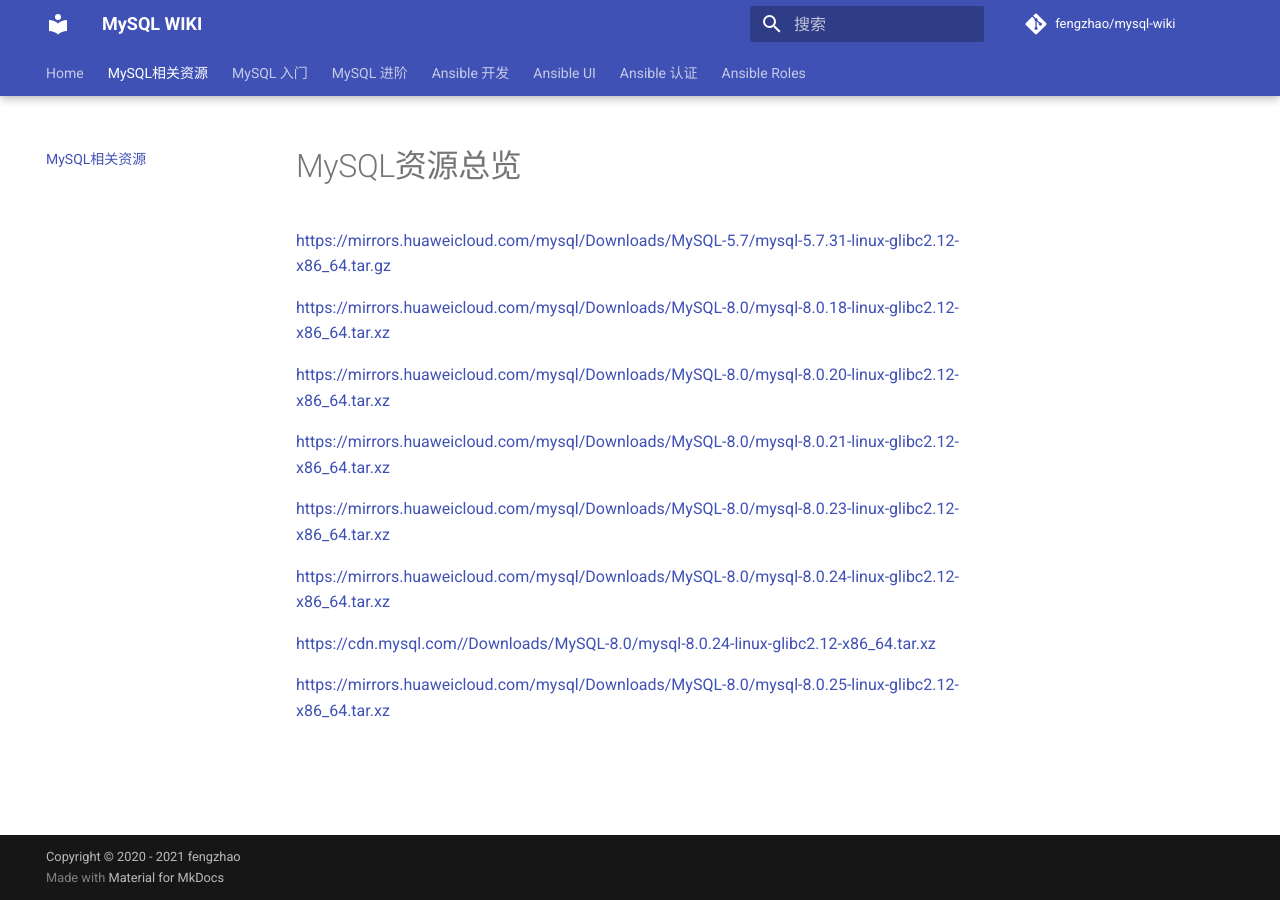
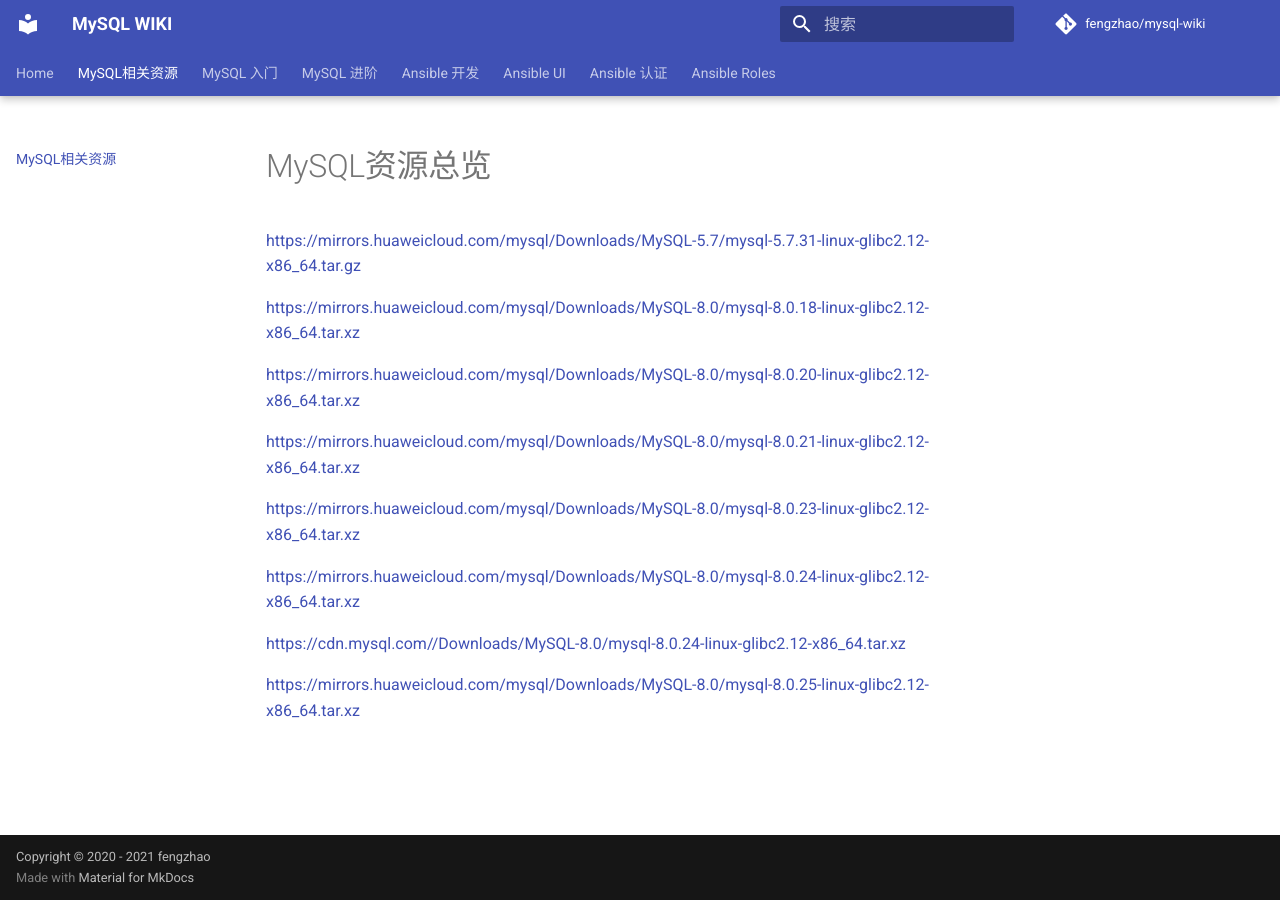
Before and after one commit to fengzhaowiki/mysql-wiki, an MkDocs documentation site: the page built from docs/resources.md, in a window 1280 px wide. Built offline with MkDocs 1.6.1 and Material for MkDocs 9.7.7, drawn with Linux system fonts in a browser that asks for light colours; comment, search, counter and statistics services are not loaded.

Commit message:
update stylesheet

```diff
--- /dev/null
+++ b/docs/stylesheets/extra.css
@@ -0,0 +1,3 @@
+.md-grid {
+  max-width: 1440px;
+}
--- a/mkdocs.yml
+++ b/mkdocs.yml
@@ -256,3 +256,6 @@ nav:
           - supervisor: roles/other/supervisor.md
           - vault: roles/other/vault.md
           - cfssl: roles/other/cfssl.md
+
+extra_css:
+  - stylesheets/extra.css
```
